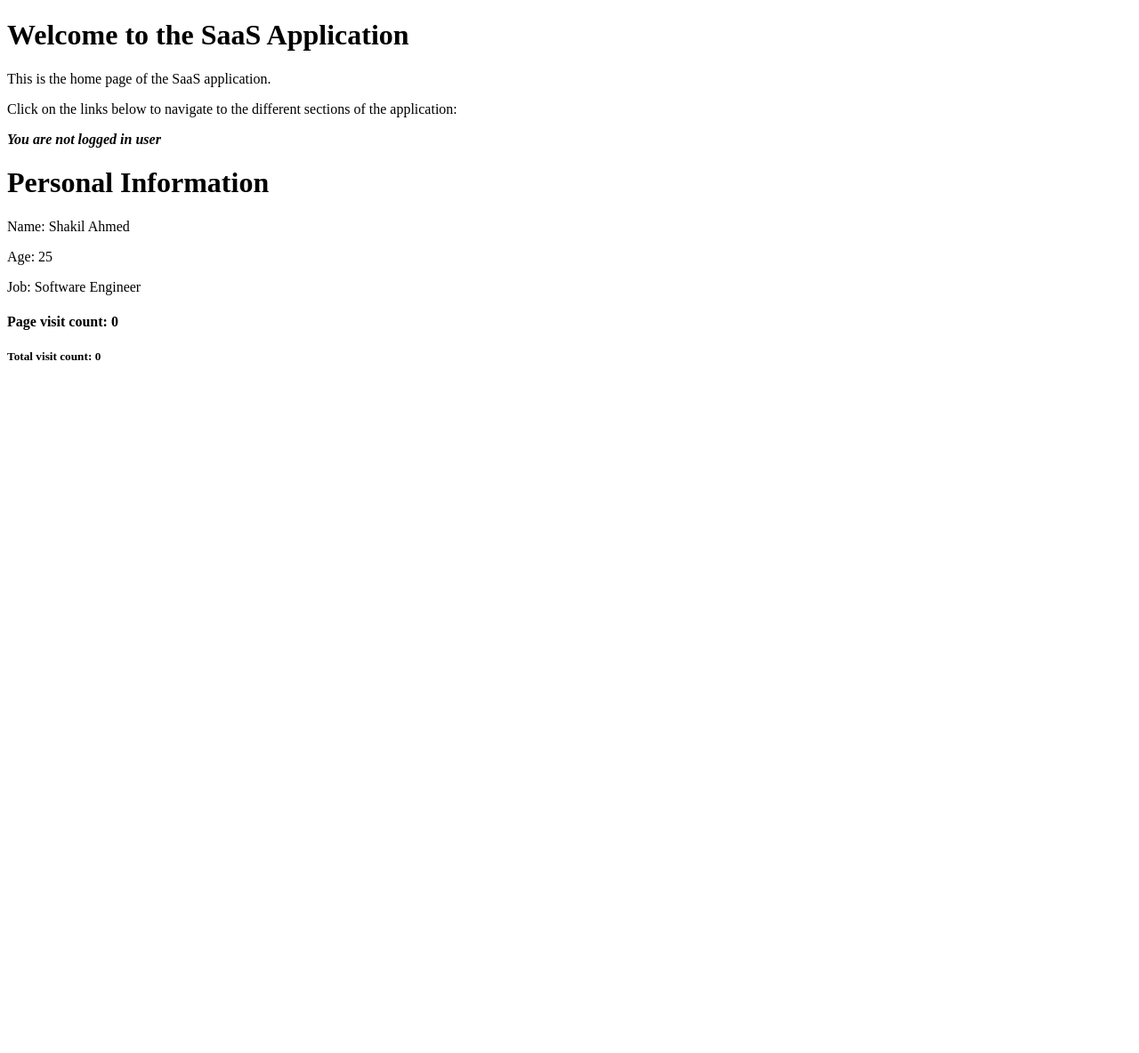
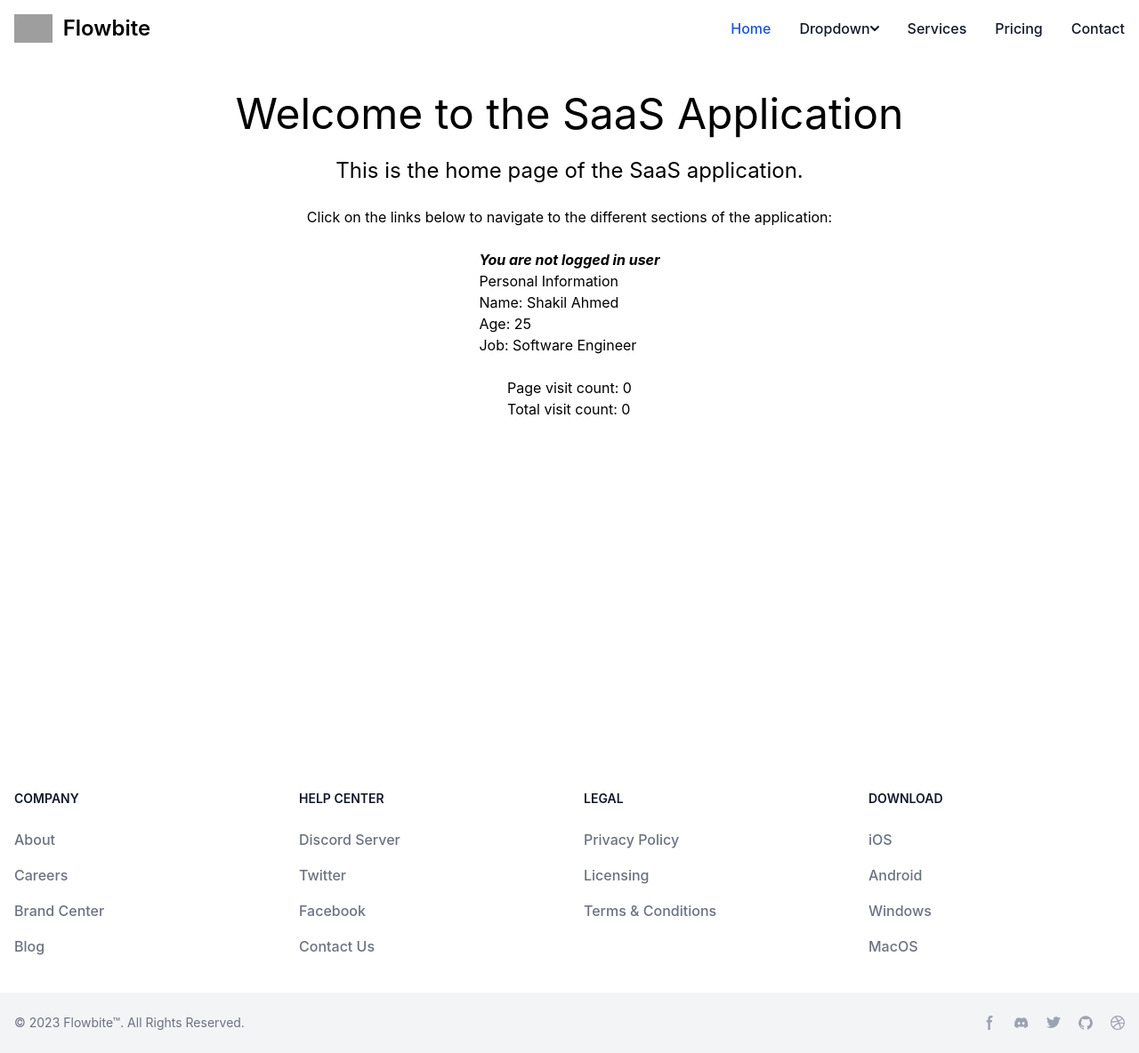
Before and after one commit to sakilahmmad71/saas-com, a Django app: page / in a window 1280 px wide. Shown: the whole page at 89% size. Before the commit the page ends 405 px from the top, so only its background shows below. Run offline with Django 5.2, Linux system fonts and the light colour scheme; data comes from the database, SQL or seed files in the repository; some libraries are stand-ins or nearby versions; grey boxes are pictures that could not be loaded.

Commit message:
Added database and migrate the changes also added UI links and scripts as cdn

```diff
--- a/requirements.txt
+++ b/requirements.txt
@@ -1,5 +1,5 @@
 Django>=5.0,<5.1
 gunicorn==22.0.0
 python-decouple==3.8
-psycopg[binary]
 dj-database-url
+psycopg2-binary
--- a/src/templates/layout/base.html
+++ b/src/templates/layout/base.html
@@ -2,13 +2,17 @@
 <html lang="en">
 
 <head>
-  <meta charset="UTF-8">
-  <meta name="viewport" content="width=device-width, initial-scale=1.0">
+  <meta charset="UTF-8" />
+  <meta name="viewport" content="width=device-width, initial-scale=1.0" />
   <title>{% block header_title %}SaaS Application{% endblock header_title %}</title>
+  {% include './styles.html' %}
 </head>
 
 <body>
+  {% include './header.html' %}
   {% block content %}{% endblock content %}
+  {% include './footer.html' %}
+  {% include './scripts.html' %}
 </body>
 
 </html>
--- /dev/null
+++ b/src/templates/layout/footer.html
@@ -0,0 +1,122 @@
+<footer class="bg-white dark:bg-gray-900">
+  <div class="mx-auto w-full max-w-screen-xl">
+    <div class="grid grid-cols-2 gap-8 px-4 py-6 lg:py-8 md:grid-cols-4">
+      <div>
+        <h2 class="mb-6 text-sm font-semibold text-gray-900 uppercase dark:text-white">Company</h2>
+        <ul class="text-gray-500 dark:text-gray-400 font-medium">
+          <li class="mb-4">
+            <a href="#" class=" hover:underline">About</a>
+          </li>
+          <li class="mb-4">
+            <a href="#" class="hover:underline">Careers</a>
+          </li>
+          <li class="mb-4">
+            <a href="#" class="hover:underline">Brand Center</a>
+          </li>
+          <li class="mb-4">
+            <a href="#" class="hover:underline">Blog</a>
+          </li>
+        </ul>
+      </div>
+      <div>
+        <h2 class="mb-6 text-sm font-semibold text-gray-900 uppercase dark:text-white">Help center</h2>
+        <ul class="text-gray-500 dark:text-gray-400 font-medium">
+          <li class="mb-4">
+            <a href="#" class="hover:underline">Discord Server</a>
+          </li>
+          <li class="mb-4">
+            <a href="#" class="hover:underline">Twitter</a>
+          </li>
+          <li class="mb-4">
+            <a href="#" class="hover:underline">Facebook</a>
+          </li>
+          <li class="mb-4">
+            <a href="#" class="hover:underline">Contact Us</a>
+          </li>
+        </ul>
+      </div>
+      <div>
+        <h2 class="mb-6 text-sm font-semibold text-gray-900 uppercase dark:text-white">Legal</h2>
+        <ul class="text-gray-500 dark:text-gray-400 font-medium">
+          <li class="mb-4">
+            <a href="#" class="hover:underline">Privacy Policy</a>
+          </li>
+          <li class="mb-4">
+            <a href="#" class="hover:underline">Licensing</a>
+          </li>
+          <li class="mb-4">
+            <a href="#" class="hover:underline">Terms &amp; Conditions</a>
+          </li>
+        </ul>
+      </div>
+      <div>
+        <h2 class="mb-6 text-sm font-semibold text-gray-900 uppercase dark:text-white">Download</h2>
+        <ul class="text-gray-500 dark:text-gray-400 font-medium">
+          <li class="mb-4">
+            <a href="#" class="hover:underline">iOS</a>
+          </li>
+          <li class="mb-4">
+            <a href="#" class="hover:underline">Android</a>
+          </li>
+          <li class="mb-4">
+            <a href="#" class="hover:underline">Windows</a>
+          </li>
+          <li class="mb-4">
+            <a href="#" class="hover:underline">MacOS</a>
+          </li>
+        </ul>
+      </div>
+    </div>
+    <div class="px-4 py-6 bg-gray-100 dark:bg-gray-700 md:flex md:items-center md:justify-between">
+      <span class="text-sm text-gray-500 dark:text-gray-300 sm:text-center">© 2023 <a
+          href="https://flowbite.com/">Flowbite™</a>. All Rights Reserved.
+      </span>
+      <div class="flex mt-4 sm:justify-center md:mt-0 space-x-5 rtl:space-x-reverse">
+        <a href="#" class="text-gray-400 hover:text-gray-900 dark:hover:text-white">
+          <svg class="w-4 h-4" aria-hidden="true" xmlns="http://www.w3.org/2000/svg" fill="currentColor"
+            viewBox="0 0 8 19">
+            <path fill-rule="evenodd"
+              d="M6.135 3H8V0H6.135a4.147 4.147 0 0 0-4.142 4.142V6H0v3h2v9.938h3V9h2.021l.592-3H5V3.591A.6.6 0 0 1 5.592 3h.543Z"
+              clip-rule="evenodd" />
+          </svg>
+          <span class="sr-only">Facebook page</span>
+        </a>
+        <a href="#" class="text-gray-400 hover:text-gray-900 dark:hover:text-white">
+          <svg class="w-4 h-4" aria-hidden="true" xmlns="http://www.w3.org/2000/svg" fill="currentColor"
+            viewBox="0 0 21 16">
+            <path
+              d="M16.942 1.556a16.3 16.3 0 0 0-4.126-1.3 12.04 12.04 0 0 0-.529 1.1 15.175 15.175 0 0 0-4.573 0 11.585 11.585 0 0 0-.535-1.1 16.274 16.274 0 0 0-4.129 1.3A17.392 17.392 0 0 0 .182 13.218a15.785 15.785 0 0 0 4.963 2.521c.41-.564.773-1.16 1.084-1.785a10.63 10.63 0 0 1-1.706-.83c.143-.106.283-.217.418-.33a11.664 11.664 0 0 0 10.118 0c.137.113.277.224.418.33-.544.328-1.116.606-1.71.832a12.52 12.52 0 0 0 1.084 1.785 16.46 16.46 0 0 0 5.064-2.595 17.286 17.286 0 0 0-2.973-11.59ZM6.678 10.813a1.941 1.941 0 0 1-1.8-2.045 1.93 1.93 0 0 1 1.8-2.047 1.919 1.919 0 0 1 1.8 2.047 1.93 1.93 0 0 1-1.8 2.045Zm6.644 0a1.94 1.94 0 0 1-1.8-2.045 1.93 1.93 0 0 1 1.8-2.047 1.918 1.918 0 0 1 1.8 2.047 1.93 1.93 0 0 1-1.8 2.045Z" />
+          </svg>
+          <span class="sr-only">Discord community</span>
+        </a>
+        <a href="#" class="text-gray-400 hover:text-gray-900 dark:hover:text-white">
+          <svg class="w-4 h-4" aria-hidden="true" xmlns="http://www.w3.org/2000/svg" fill="currentColor"
+            viewBox="0 0 20 17">
+            <path fill-rule="evenodd"
+              d="M20 1.892a8.178 8.178 0 0 1-2.355.635 4.074 4.074 0 0 0 1.8-2.235 8.344 8.344 0 0 1-2.605.98A4.13 4.13 0 0 0 13.85 0a4.068 4.068 0 0 0-4.1 4.038 4 4 0 0 0 .105.919A11.705 11.705 0 0 1 1.4.734a4.006 4.006 0 0 0 1.268 5.392 4.165 4.165 0 0 1-1.859-.5v.05A4.057 4.057 0 0 0 4.1 9.635a4.19 4.19 0 0 1-1.856.07 4.108 4.108 0 0 0 3.831 2.807A8.36 8.36 0 0 1 0 14.184 11.732 11.732 0 0 0 6.291 16 11.502 11.502 0 0 0 17.964 4.5c0-.177 0-.35-.012-.523A8.143 8.143 0 0 0 20 1.892Z"
+              clip-rule="evenodd" />
+          </svg>
+          <span class="sr-only">Twitter page</span>
+        </a>
+        <a href="#" class="text-gray-400 hover:text-gray-900 dark:hover:text-white">
+          <svg class="w-4 h-4" aria-hidden="true" xmlns="http://www.w3.org/2000/svg" fill="currentColor"
+            viewBox="0 0 20 20">
+            <path fill-rule="evenodd"
+              d="M10 .333A9.911 9.911 0 0 0 6.866 19.65c.5.092.678-.215.678-.477 0-.237-.01-1.017-.014-1.845-2.757.6-3.338-1.169-3.338-1.169a2.627 2.627 0 0 0-1.1-1.451c-.9-.615.07-.6.07-.6a2.084 2.084 0 0 1 1.518 1.021 2.11 2.11 0 0 0 2.884.823c.044-.503.268-.973.63-1.325-2.2-.25-4.516-1.1-4.516-4.9A3.832 3.832 0 0 1 4.7 7.068a3.56 3.56 0 0 1 .095-2.623s.832-.266 2.726 1.016a9.409 9.409 0 0 1 4.962 0c1.89-1.282 2.717-1.016 2.717-1.016.366.83.402 1.768.1 2.623a3.827 3.827 0 0 1 1.02 2.659c0 3.807-2.319 4.644-4.525 4.889a2.366 2.366 0 0 1 .673 1.834c0 1.326-.012 2.394-.012 2.72 0 .263.18.572.681.475A9.911 9.911 0 0 0 10 .333Z"
+              clip-rule="evenodd" />
+          </svg>
+          <span class="sr-only">GitHub account</span>
+        </a>
+        <a href="#" class="text-gray-400 hover:text-gray-900 dark:hover:text-white">
+          <svg class="w-4 h-4" aria-hidden="true" xmlns="http://www.w3.org/2000/svg" fill="currentColor"
+            viewBox="0 0 20 20">
+            <path fill-rule="evenodd"
+              d="M10 0a10 10 0 1 0 10 10A10.009 10.009 0 0 0 10 0Zm6.613 4.614a8.523 8.523 0 0 1 1.93 5.32 20.094 20.094 0 0 0-5.949-.274c-.059-.149-.122-.292-.184-.441a23.879 23.879 0 0 0-.566-1.239 11.41 11.41 0 0 0 4.769-3.366ZM8 1.707a8.821 8.821 0 0 1 2-.238 8.5 8.5 0 0 1 5.664 2.152 9.608 9.608 0 0 1-4.476 3.087A45.758 45.758 0 0 0 8 1.707ZM1.642 8.262a8.57 8.57 0 0 1 4.73-5.981A53.998 53.998 0 0 1 9.54 7.222a32.078 32.078 0 0 1-7.9 1.04h.002Zm2.01 7.46a8.51 8.51 0 0 1-2.2-5.707v-.262a31.64 31.64 0 0 0 8.777-1.219c.243.477.477.964.692 1.449-.114.032-.227.067-.336.1a13.569 13.569 0 0 0-6.942 5.636l.009.003ZM10 18.556a8.508 8.508 0 0 1-5.243-1.8 11.717 11.717 0 0 1 6.7-5.332.509.509 0 0 1 .055-.02 35.65 35.65 0 0 1 1.819 6.476 8.476 8.476 0 0 1-3.331.676Zm4.772-1.462A37.232 37.232 0 0 0 13.113 11a12.513 12.513 0 0 1 5.321.364 8.56 8.56 0 0 1-3.66 5.73h-.002Z"
+              clip-rule="evenodd" />
+          </svg>
+          <span class="sr-only">Dribbble account</span>
+        </a>
+      </div>
+    </div>
+  </div>
+</footer>
--- /dev/null
+++ b/src/templates/layout/header.html
@@ -0,0 +1,71 @@
+<nav class="bg-white border-gray-200 dark:bg-gray-900 dark:border-gray-700">
+  <div class="max-w-screen-xl flex flex-wrap items-center justify-between mx-auto p-4">
+    <a href="#" class="flex items-center space-x-3 rtl:space-x-reverse">
+      <img src="https://flowbite.com/docs/images/logo.svg" class="h-8" alt="Flowbite Logo" />
+      <span class="self-center text-2xl font-semibold whitespace-nowrap dark:text-white">Flowbite</span>
+    </a>
+    <button data-collapse-toggle="navbar-dropdown" type="button"
+      class="inline-flex items-center p-2 w-10 h-10 justify-center text-sm text-gray-500 rounded-lg md:hidden hover:bg-gray-100 focus:outline-none focus:ring-2 focus:ring-gray-200 dark:text-gray-400 dark:hover:bg-gray-700 dark:focus:ring-gray-600"
+      aria-controls="navbar-dropdown" aria-expanded="false">
+      <span class="sr-only">Open main menu</span>
+      <svg class="w-5 h-5" aria-hidden="true" xmlns="http://www.w3.org/2000/svg" fill="none" viewBox="0 0 17 14">
+        <path stroke="currentColor" stroke-linecap="round" stroke-linejoin="round" stroke-width="2"
+          d="M1 1h15M1 7h15M1 13h15" />
+      </svg>
+    </button>
+    <div class="hidden w-full md:block md:w-auto" id="navbar-dropdown">
+      <ul
+        class="flex flex-col font-medium p-4 md:p-0 mt-4 border border-gray-100 rounded-lg bg-gray-50 md:space-x-8 rtl:space-x-reverse md:flex-row md:mt-0 md:border-0 md:bg-white dark:bg-gray-800 md:dark:bg-gray-900 dark:border-gray-700">
+        <li>
+          <a href="#"
+            class="block py-2 px-3 text-white bg-blue-700 rounded md:bg-transparent md:text-blue-700 md:p-0 md:dark:text-blue-500 dark:bg-blue-600 md:dark:bg-transparent"
+            aria-current="page">Home</a>
+        </li>
+        <li>
+          <button id="dropdownNavbarLink" data-dropdown-toggle="dropdownNavbar"
+            class="flex items-center justify-between w-full py-2 px-3 text-gray-900 rounded hover:bg-gray-100 md:hover:bg-transparent md:border-0 md:hover:text-blue-700 md:p-0 md:w-auto dark:text-white md:dark:hover:text-blue-500 dark:focus:text-white dark:border-gray-700 dark:hover:bg-gray-700 md:dark:hover:bg-transparent">Dropdown
+            <svg class="w-2.5 h-2.5 ms-2.5" aria-hidden="true" xmlns="http://www.w3.org/2000/svg" fill="none"
+              viewBox="0 0 10 6">
+              <path stroke="currentColor" stroke-linecap="round" stroke-linejoin="round" stroke-width="2"
+                d="m1 1 4 4 4-4" />
+            </svg></button>
+          <!-- Dropdown menu -->
+          <div id="dropdownNavbar"
+            class="z-10 hidden font-normal bg-white divide-y divide-gray-100 rounded-lg shadow w-44 dark:bg-gray-700 dark:divide-gray-600">
+            <ul class="py-2 text-sm text-gray-700 dark:text-gray-400" aria-labelledby="dropdownLargeButton">
+              <li>
+                <a href="#"
+                  class="block px-4 py-2 hover:bg-gray-100 dark:hover:bg-gray-600 dark:hover:text-white">Dashboard</a>
+              </li>
+              <li>
+                <a href="#"
+                  class="block px-4 py-2 hover:bg-gray-100 dark:hover:bg-gray-600 dark:hover:text-white">Settings</a>
+              </li>
+              <li>
+                <a href="#"
+                  class="block px-4 py-2 hover:bg-gray-100 dark:hover:bg-gray-600 dark:hover:text-white">Earnings</a>
+              </li>
+            </ul>
+            <div class="py-1">
+              <a href="#"
+                class="block px-4 py-2 text-sm text-gray-700 hover:bg-gray-100 dark:hover:bg-gray-600 dark:text-gray-200 dark:hover:text-white">Sign
+                out</a>
+            </div>
+          </div>
+        </li>
+        <li>
+          <a href="#"
+            class="block py-2 px-3 text-gray-900 rounded hover:bg-gray-100 md:hover:bg-transparent md:border-0 md:hover:text-blue-700 md:p-0 dark:text-white md:dark:hover:text-blue-500 dark:hover:bg-gray-700 dark:hover:text-white md:dark:hover:bg-transparent">Services</a>
+        </li>
+        <li>
+          <a href="#"
+            class="block py-2 px-3 text-gray-900 rounded hover:bg-gray-100 md:hover:bg-transparent md:border-0 md:hover:text-blue-700 md:p-0 dark:text-white md:dark:hover:text-blue-500 dark:hover:bg-gray-700 dark:hover:text-white md:dark:hover:bg-transparent">Pricing</a>
+        </li>
+        <li>
+          <a href="#"
+            class="block py-2 px-3 text-gray-900 rounded hover:bg-gray-100 md:hover:bg-transparent md:border-0 md:hover:text-blue-700 md:p-0 dark:text-white md:dark:hover:text-blue-500 dark:hover:bg-gray-700 dark:hover:text-white md:dark:hover:bg-transparent">Contact</a>
+        </li>
+      </ul>
+    </div>
+  </div>
+</nav>
--- /dev/null
+++ b/src/templates/layout/scripts.html
@@ -0,0 +1,2 @@
+<!-- Tailwindcss and flow bite script -->
+<script src="https://cdnjs.cloudflare.com/ajax/libs/flowbite/2.3.0/flowbite.min.js"></script>
--- /dev/null
+++ b/src/templates/layout/styles.html
@@ -0,0 +1,2 @@
+<!-- Tailwindcss and flow bite css style sheet -->
+<link href="https://cdnjs.cloudflare.com/ajax/libs/flowbite/2.3.0/flowbite.min.css" rel="stylesheet" />
--- a/src/templates/pages/home.html
+++ b/src/templates/pages/home.html
@@ -3,22 +3,27 @@
 {% block header_title %}Home page - {{ block.super }}{% endblock header_title %}
 
 {% block content %}
-<h1>Welcome to the SaaS Application</h1>
-<p>This is the home page of the SaaS application.</p>
+<div class="h-screen pt-10 flex flex-col gap-6">
+  <h1 class="text-5xl text-center">Welcome to the SaaS Application</h1>
+  <p class="text-2xl text-center">This is the home page of the SaaS application.</p>
+  <p class="text-center">Click on the links below to navigate to the different sections of the application:</p>
 
-<p>Click on the links below to navigate to the different sections of the application:</p>
 
+  <div class="flex justify-center">
+    <div class="text-left">
       {% include 'components/molecules/welcome-user-message.html' %}
-
       <h1>Personal Information</h1>
-<div class="">
       <p>Name: {{ name }}</p>
       <p>Age: {{ age }}</p>
       <p>Job: {{ job }}</p>
     </div>
+  </div>
 
-<div>
+  <div class="flex justify-center">
+    <div class="text-left">
       <h4>Page visit count: {{ page_visit_count }}</h4>
       <h5>Total visit count: {{ total_visit_count }}</h5>
     </div>
+  </div>
+</div>
 {% endblock content %}
```
Also changed, not shown: src/main/settings.py (+11 -28 lines). Lines whose indentation alone changed are shown as unchanged.
